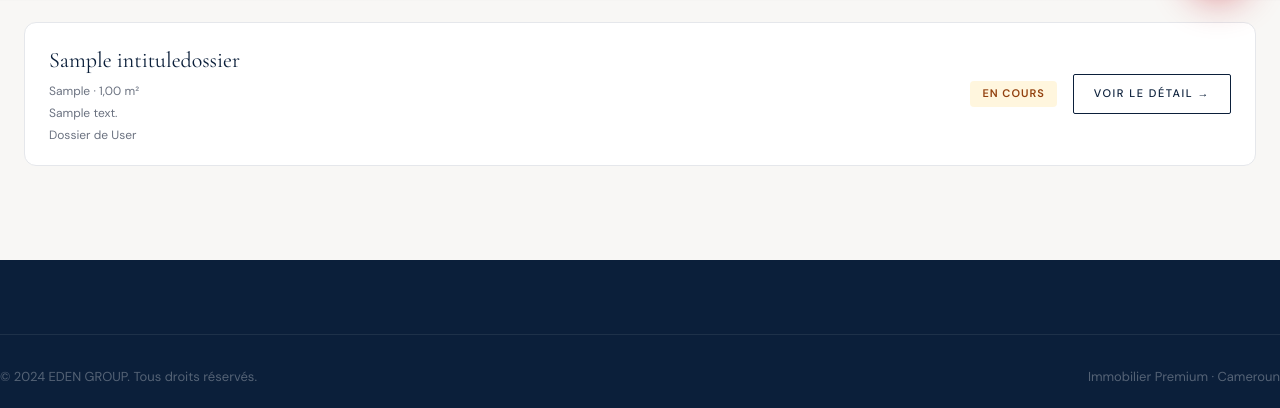
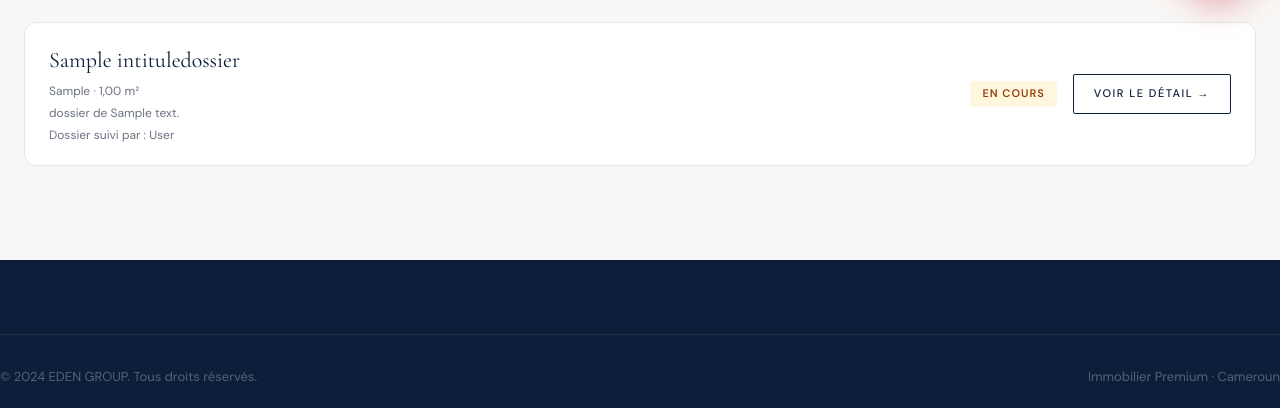
Before and after one commit to edenapplication/EDEN_DOSSIER, a Django app: template templates/users/dashboard.html in a window 1280 px wide. Shown: the part 775-1183 px from the top of the page. Run offline with Django 5.2, Linux system fonts and the light colour scheme; the template is opened without the code that fills it: values that come from a table or form of the project are taken from there, others are empty; tables that the repository leaves empty hold one stand-in row (values such as "Sample post"); grey boxes marked "Sample" are stand-in pictures.

Commit message:
Mise à jour du projet

```diff
--- a/apps/dossiers/models.py
+++ b/apps/dossiers/models.py
@@ -6,7 +6,7 @@ import datetime
 
 class IntituleDossier(models.Model):
     name = models.CharField(max_length=200, verbose_name="Intitulé")
-    description = models.TextField(blank=True)
+    description = models.TextField(null=True, blank=True, default=None)
     image = models.ImageField(upload_to='intitules/', null=True, blank=True, verbose_name="Image de fond")
 
     class Meta:
@@ -55,7 +55,7 @@ class Dossier(models.Model):
         verbose_name="Intitulé"
     )
     reference = models.CharField(max_length=60, unique=True, verbose_name="Référence", blank=True)
-    description = models.TextField(blank=True)
+    description = models.TextField(null=True, blank=True, default=None)
     superficie = models.DecimalField(max_digits=10, decimal_places=2, null=True, blank=True, verbose_name="Superficie (m²)")
     date_paiement = models.DateField(null=True, blank=True, verbose_name="Date de paiement")
     photo = models.ImageField(upload_to='dossiers/', null=True, blank=True, verbose_name="Photo du dossier")
--- a/templates/users/dashboard.html
+++ b/templates/users/dashboard.html
@@ -99,12 +99,20 @@
 
 {% if dossier.description %}
 <div class="dossier-list-desc" style="font-size:12px;color:var(--muted);margin-top:3px">
-  {{ dossier.description }}
+    dossier de {{ dossier.description }}
+</div>
+{% else %}
+<div class="dossier-list-desc" style="font-size:12px;color:var(--muted);margin-top:3px">
+    Dossier de :{% with acces_list=dossier.acces.all %}
+  {% for acces in acces_list %}
+    {{ acces.user.last_name|default:acces.user.username }}{% if not forloop.last %} et {% endif %}
+  {% endfor %}
+  {% endwith %}
 </div>
 {% endif %}
 
 <div style="font-size:12px;color:var(--muted);margin-top:3px">
-  Dossier de
+  Dossier suivi par :
   {% with acces_list=dossier.acces.all %}
   {% for acces in acces_list %}
     {{ acces.user.last_name|default:acces.user.username }}{% if not forloop.last %} et {% endif %}
```
Also changed, not shown: apps/dossiers/migrations/0011_alter_dossier_description_and_more.py (added), apps/dossiers/migrations/0012_alter_dossier_description_and_more.py (added).
